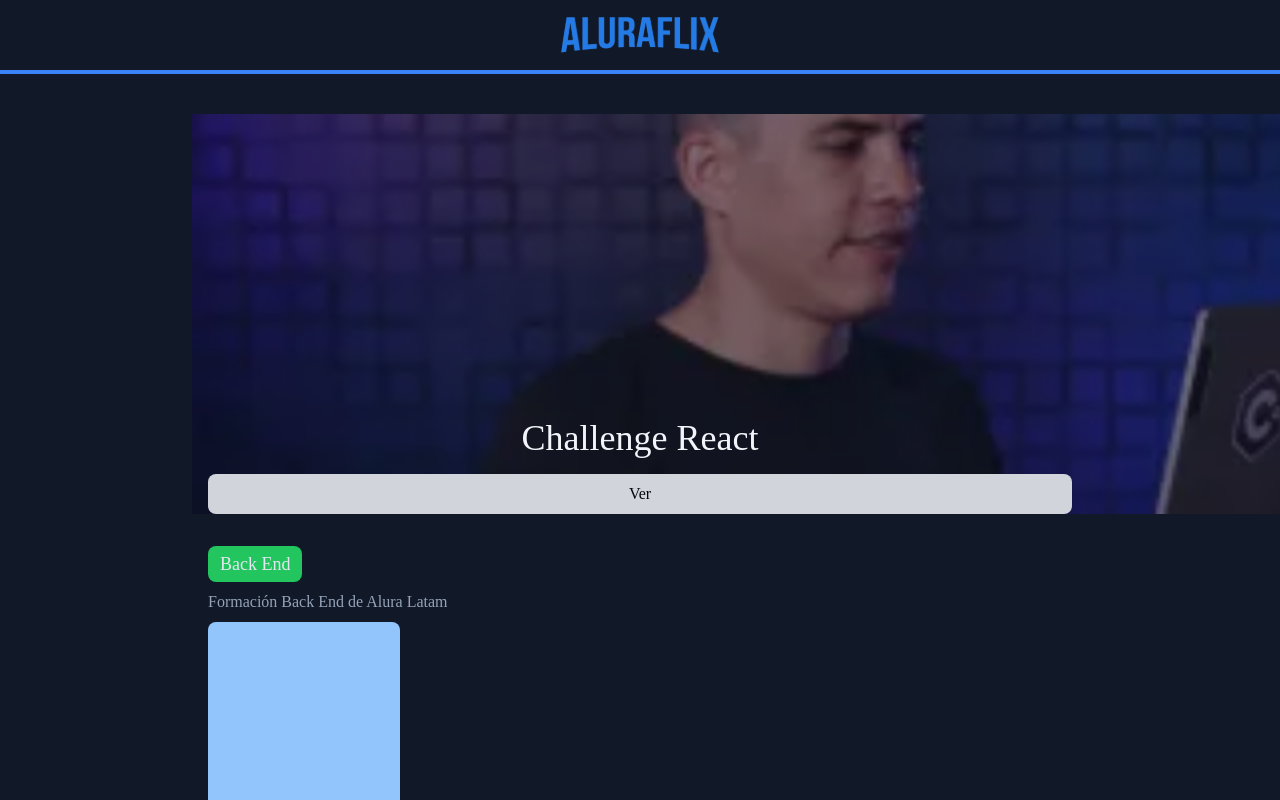
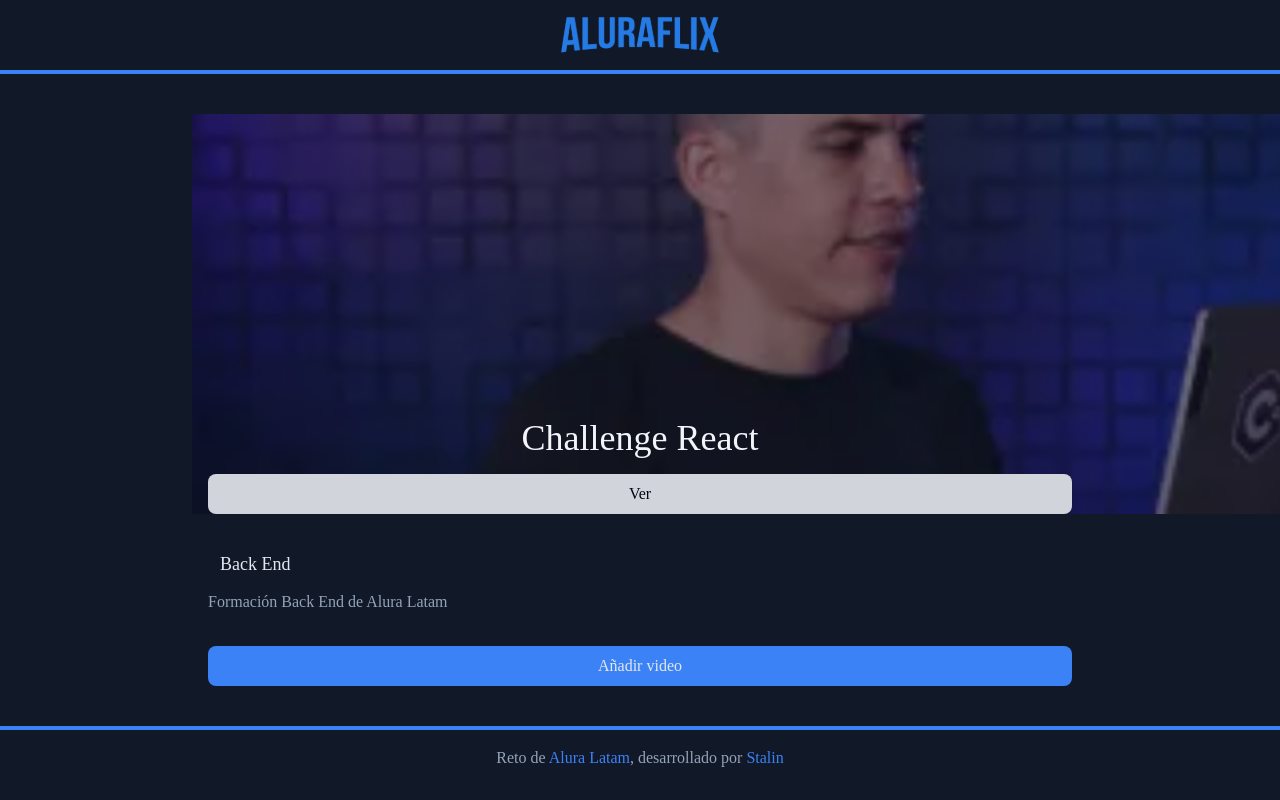
Before and after one commit to AL2A1118/aluraflix, a React (Vite) app: page / in a window 1280 px wide. Shown: the top 800 px of the page. Built offline with nearby package versions, Linux system fonts and the light colour scheme; data requests are answered from the project's data file.

Commit message:
add context of view categories

```diff
--- a/src/components/Category.jsx
+++ b/src/components/Category.jsx
@@ -1,11 +1,31 @@
+import { useContext } from 'react'
+import { ApiContext } from '../context/Api'
+
 function Category({ title, color }) {
+  const { videos } = useContext(ApiContext)
   return (
     <section className='flex flex-col gap-2 max-w-4xl'>
-      <div className={`${color} py-1 px-3 text-slate-200 rounded-lg w-max`}>
+      <div
+        className='py-1 px-3 text-slate-200 rounded-lg w-max'
+        style={{ backgroundColor: color }}
+      >
         <h2 className='text-lg'>{title}</h2>
       </div>
       <p>Formación {title} de Alura Latam</p>
-      <div className='w-48 h-48 rounded-lg bg-blue-300'></div>
+      {videos &&
+        videos.map(({ imagen, categoria, id }) => {
+          if (categoria === title) {
+            return (
+              <img
+                style={{ borderColor: color }}
+                className='border-2 rounded'
+                key={id}
+                src={imagen}
+                alt='img'
+              />
+            )
+          }
+        })}
     </section>
   )
 }
```
